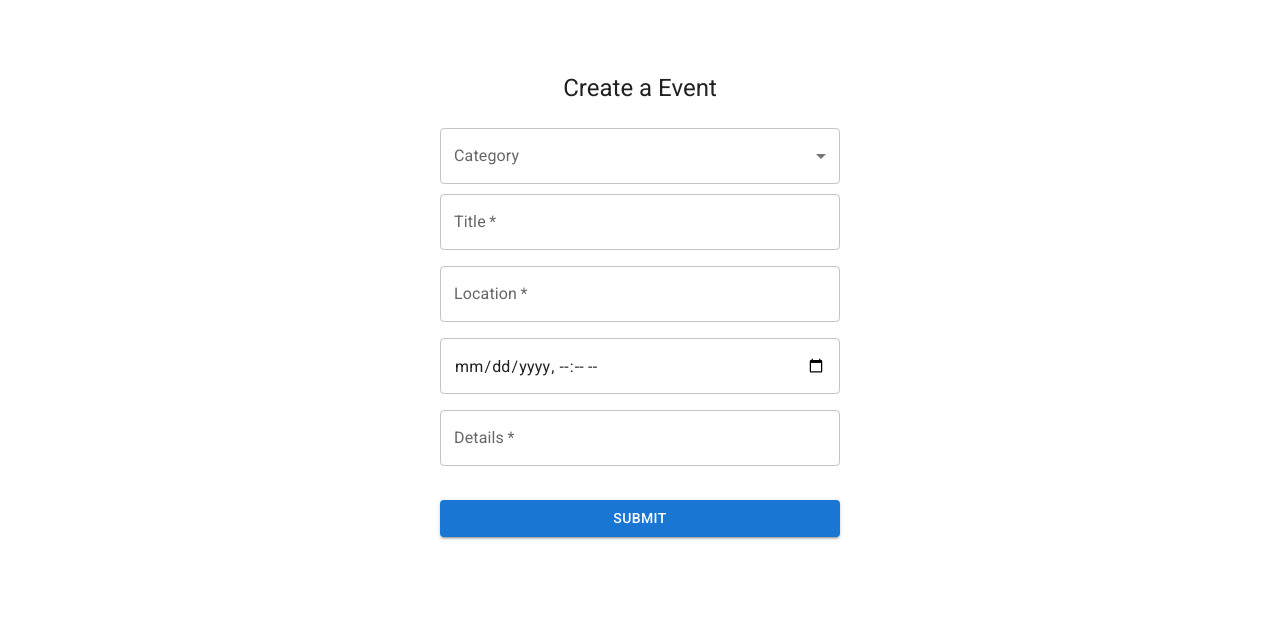
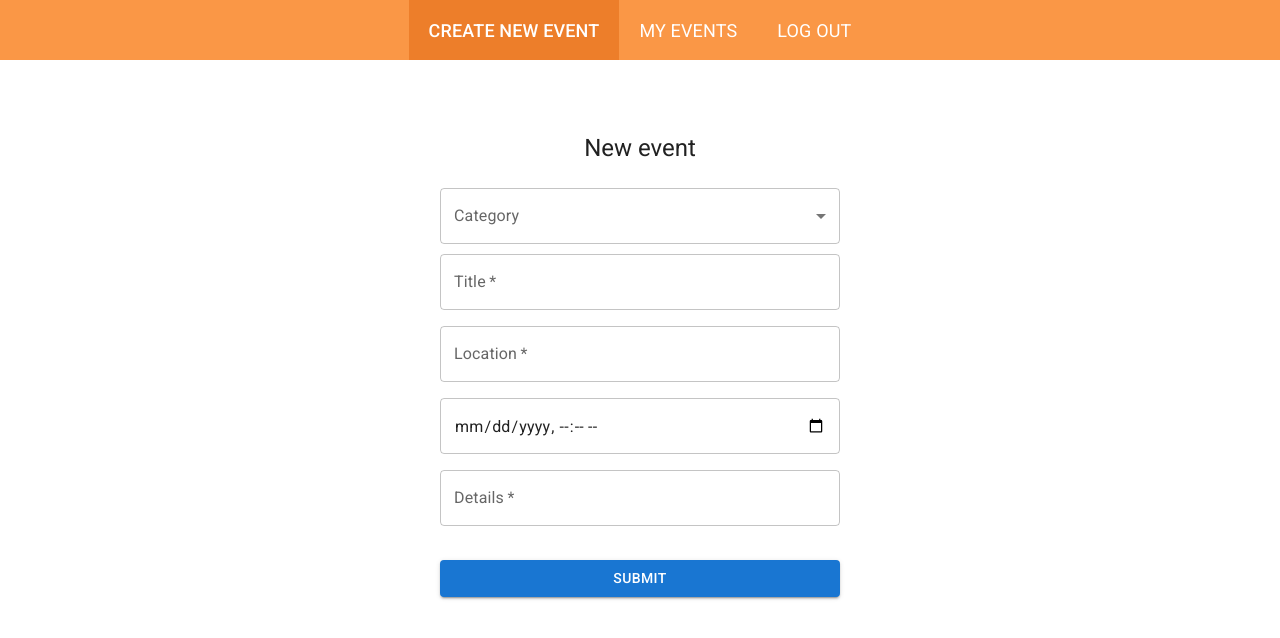
Before and after one commit to mistscale/final-project, a React (Create React App) app in the folder frontend/: page /neweventform in a window 1280 px wide. Shown: the top 638 px of the page. Built offline with nearby package versions, Linux system fonts and the light colour scheme; sample sign-in values are in the browser's storage.

Commit message:
update logout action and added navbar to neweventform

```diff
--- a/frontend/src/components/Navbar.js
+++ b/frontend/src/components/Navbar.js
@@ -11,6 +11,7 @@ const Navbar = () => {
 				<NavLink
 					to='/'
 					onClick={() => {
+						localStorage.removeItem("user");
 						dispatch(user.actions.setAccessToken(null));
 					}}
 				>
--- a/frontend/src/pages/MyEvents.js
+++ b/frontend/src/pages/MyEvents.js
@@ -163,4 +163,8 @@ const Bold = styled.span`
 	font-weight: 500;
 `;
 
+const DeleteButton = styled.button`
+	justify-content: center;
+`
+
 export default MyEvents;
--- a/frontend/src/pages/NewEventForm.js
+++ b/frontend/src/pages/NewEventForm.js
@@ -4,6 +4,7 @@ import { useNavigate } from 'react-router-dom';
 import user from 'reducers/user';
 import { useSelector } from 'react-redux';
 import swal from 'sweetalert';
+import Navbar from 'components/Navbar';
 
 import Alert from '@mui/material/Alert';
 import Avatar from '@mui/material/Avatar';
@@ -25,7 +26,6 @@ import FormControl from '@mui/material/FormControl';
 import Select, { SelectChangeEvent } from '@mui/material/Select';
 import OutlinedInput from '@mui/material/OutlinedInput';
 
-import Navbar from 'components/Navbar';
 
 const NewEventForm = () => {
 	const [title, setTitle] = useState('');
@@ -89,6 +89,7 @@ const NewEventForm = () => {
 
 	return (
 		<>
+		<Navbar />
 		<ThemeProvider theme={theme}>
 			<Container component="main" maxWidth="xs">
 				<CssBaseline />
@@ -101,7 +102,7 @@ const NewEventForm = () => {
 					}}
 				>
 					<Typography component="h1" variant="h5">
-						Create a Event
+						New event
 					</Typography>
 					<Box component="form" noValidate onSubmit={onFormSubmit} sx={{ mt: 3 }}>
 					<FormControl sx={{ m: 0, width: 400 }}>
```
